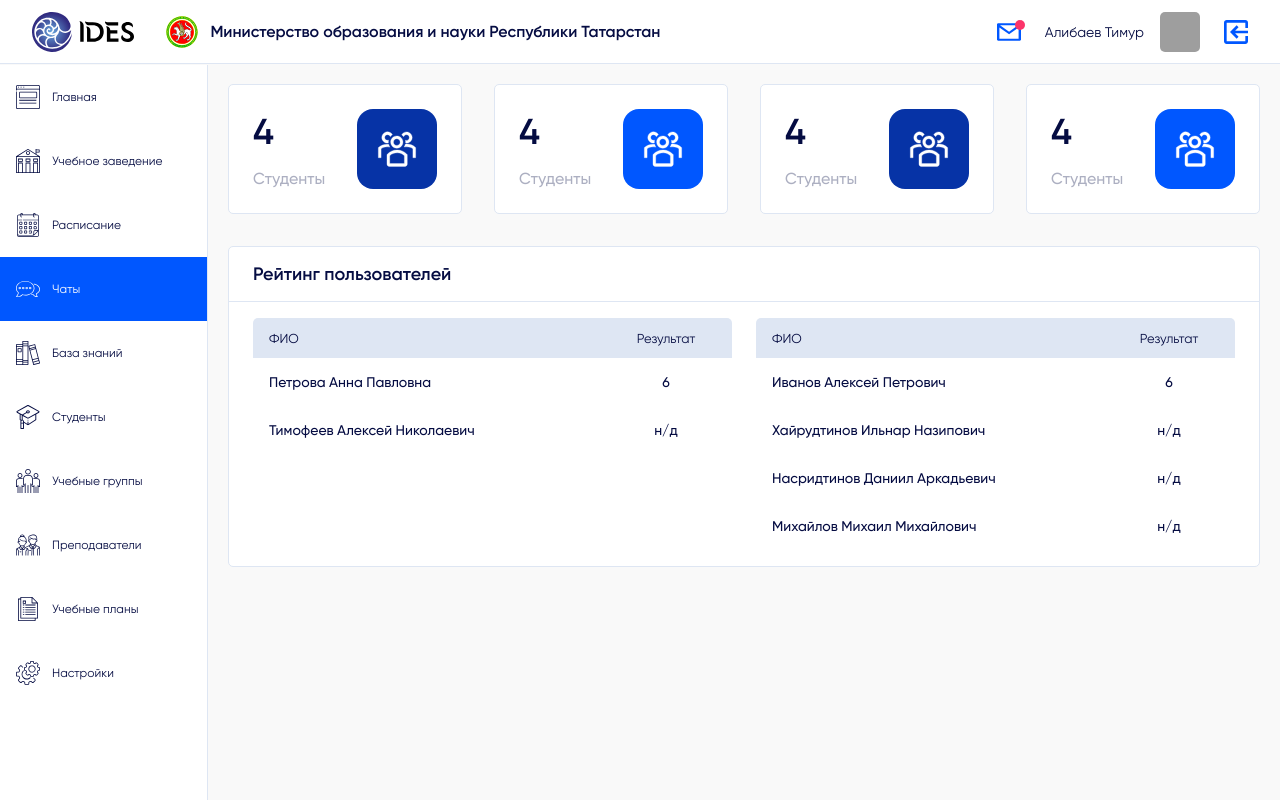
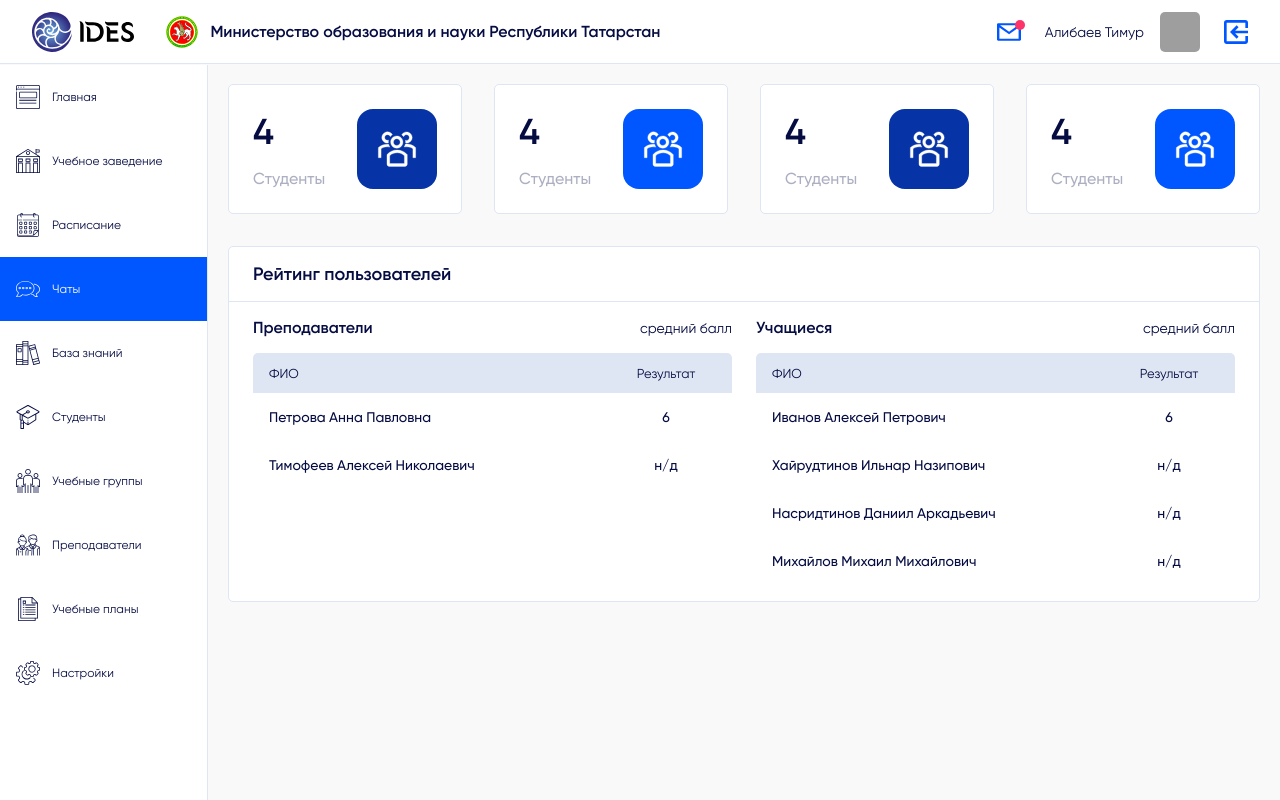
Before and after one commit to galimovkirill/ides-vue, a Vue app: page / in a window 1280 px wide. Built offline with nearby package versions, Linux system fonts and the light colour scheme; grey boxes are pictures that could not be loaded.

Commit message:
fix(style): modify style for rating in dashboard

```diff
--- a/src/views/dashboard/admin.vue
+++ b/src/views/dashboard/admin.vue
@@ -15,9 +15,22 @@
             <h3>Рейтинг пользователей</h3>
         </template>
 
-        <div class="dashboard-rating__row">
-            <base-table :columns="columns_1" :data="data_1" no-border />
-            <base-table :columns="columns_2" :data="data_2" no-border />
+        <div class="rating-grid">
+            <div class="rating-item">
+                <div class="rating-header">
+                    <h4>Преподаватели</h4>
+                    <div class="rating-header__end">средний балл</div>
+                </div>
+                <base-table :columns="columns_1" :data="data_1" no-border />
+            </div>
+
+            <div class="rating-item">
+                <div class="rating-header">
+                    <h4>Учащиеся</h4>
+                    <div class="rating-header__end">средний балл</div>
+                </div>
+                <base-table :columns="columns_2" :data="data_2" no-border />
+            </div>
         </div>
     </base-wrapper>
 </template>
@@ -87,10 +100,22 @@ export default {
 .dashboard-rating {
     margin-top: 2rem;
 
-    &__row {
-        display: grid;
-        grid-template-columns: repeat(2, 1fr);
-        gap: 1.5rem;
+    .rating {
+        &-grid {
+            display: grid;
+            grid-template-columns: repeat(2, 1fr);
+            gap: 1.5rem;
+        }
+
+        &-header {
+            display: flex;
+            align-items: center;
+            justify-content: space-between;
+            margin-bottom: 1rem;
+            &__end {
+                font-size: 14px;
+            }
+        }
     }
 }
 </style>
```
